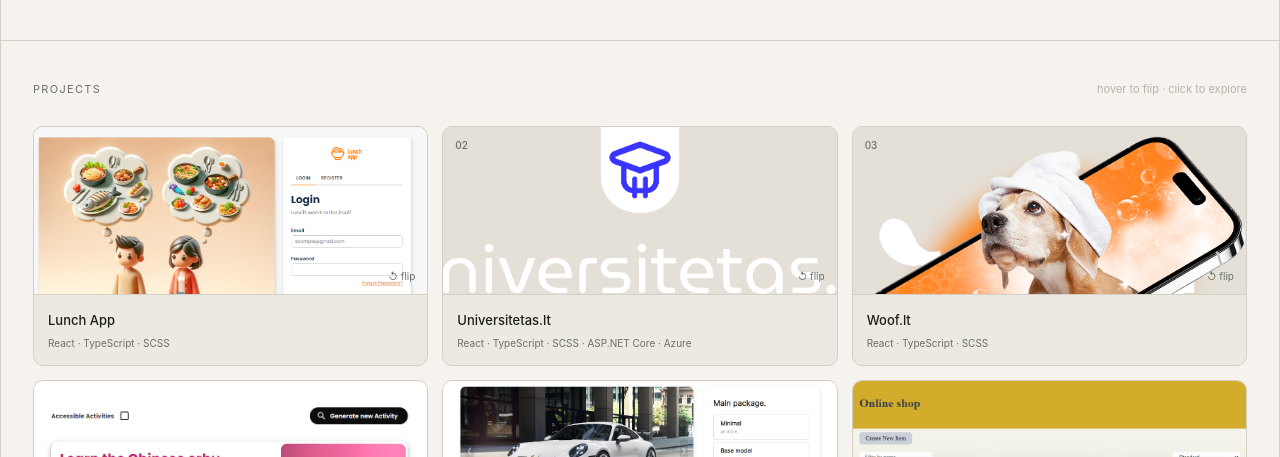
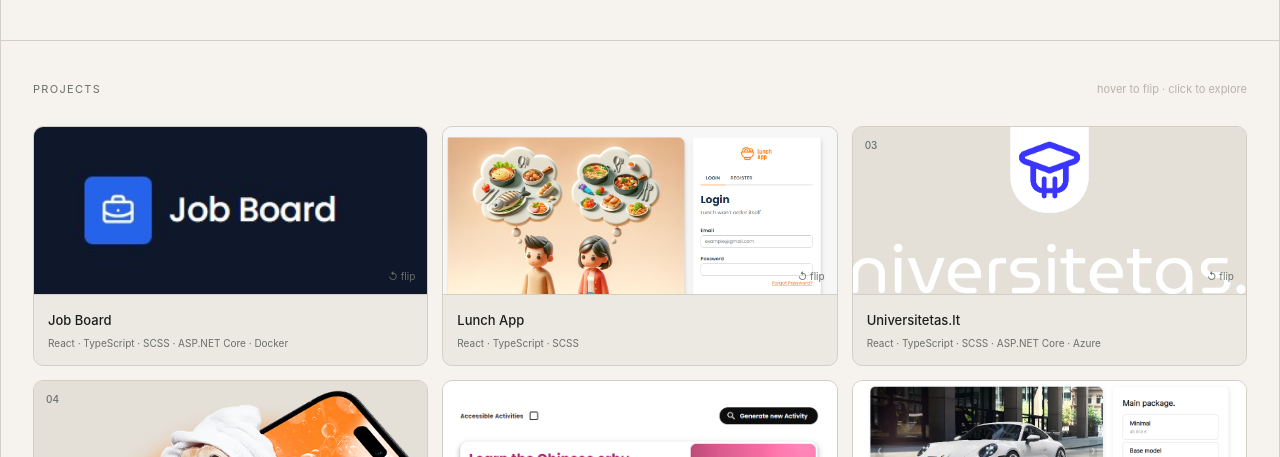
Before and after one commit to Simasdan/portfolio-web, a React (Vite) app: page / in a window 1280 px wide. Shown: the part 1700-2157 px from the top of the page. Built offline with nearby package versions, Linux system fonts and the light colour scheme.

Commit message:
Added job board project and docker to tech stack

```diff
--- a/src/data/projects.ts
+++ b/src/data/projects.ts
@@ -1,4 +1,5 @@
 import { Project } from '../types';
+import jobBoard from '../assets/images/job-board.jpg';
 import lunchApp from '../assets/images/lunchapp.png';
 import universitetas from '../assets/images/universitetaslt.png';
 import woof from '../assets/images/WoofLt.png';
@@ -10,8 +11,19 @@ import portfolio from '../assets/images/FourthProject.png';
 
 export const projects: Project[] = [
   {
+    id: 0,
+    num: '01',
+    title: 'Job Board',
+    description:
+      'A full-stack job board platform with role-based authentication for employers and candidates. Employers can create, update and delete job posts, while candidates can browse listings and submit applications. Built with an ASP.NET Core Web API backend and a React TypeScript frontend.',
+    techStack: ['React', 'TypeScript', 'SCSS', 'ASP.NET Core', 'Docker'],
+    liveUrl: 'https://simasdan.github.io/job-board/',
+    codeUrl: 'https://github.com/Simasdan/job-board',
+    image: jobBoard,
+  },
+  {
     id: 1,
-    num: '01',
+    num: '02',
     title: 'Lunch App',
     description:
       'A fully responsive lunch application featuring login and registration pages, as well as a meal ordering interface. Data for rendering is sourced from a JSON server. Upon accessing the application, a modal appears providing guidance on how to log in for testing purposes and instructions for using the meal ordering layout. The app addresses various edge cases and was built utilising best practices for code reusability, ensuring a maintainable and scalable codebase.',
@@ -22,7 +34,7 @@ export const projects: Project[] = [
   },
   {
     id: 2,
-    num: '02',
+    num: '03',
     title: 'Universitetas.lt',
     description:
       'A full-stack project of an online platform providing diverse information on business creation, offering assistance to both beginners and seasoned entrepreneurs. Built with a React TypeScript frontend and an ASP.NET Core Web API backend, hosted on Microsoft Azure.',
@@ -33,7 +45,7 @@ export const projects: Project[] = [
   },
   {
     id: 3,
-    num: '03',
+    num: '04',
     title: 'Woof.lt',
     description:
       'A landing page for an online dog grooming platform for Lithuania-based dog groomers and owners. Clean, modern, and fully responsive design focused on clarity and conversion.',
@@ -44,7 +56,7 @@ export const projects: Project[] = [
   },
   {
     id: 4,
-    num: '04',
+    num: '05',
     title: 'Activity Generator',
     description:
       'A random activity generator fetching data from a JSON server. Fully responsive with a checkbox for filtering accessible activities, a generate button for new activities, and each activity has its own unique colour styling and image based on its category.',
@@ -55,7 +67,7 @@ export const projects: Project[] = [
   },
   {
     id: 5,
-    num: '05',
+    num: '06',
     title: 'Porsche Configurator',
     description:
       'A car configurator featuring several selections, an image slider that dynamically changes colours based on the colour selection, and calculates the total amount in euros based on configurator selections. Transfers to the order page after clicking the Order button.',
@@ -66,7 +78,7 @@ export const projects: Project[] = [
   },
   {
     id: 6,
-    num: '06',
+    num: '07',
     title: 'React Online Shop',
     description:
       'A concise demonstration of an online shopping platform built with React. Features an interactive Create New Item button, a filter input field, a sorting feature for arranging items, and a delete button with a confirmation dialog before removal.',
@@ -77,7 +89,7 @@ export const projects: Project[] = [
   },
   {
     id: 7,
-    num: '07',
+    num: '08',
     title: 'Number Guesser',
     description:
       'A random number guessing game. Upon loading, a random number between 1 and 100 is generated. After entering a guess, the player receives higher or lower hints until correct. A modal then shows how many attempts it took. The generated number is also logged to the console for testing convenience.',
@@ -88,7 +100,7 @@ export const projects: Project[] = [
   },
   {
     id: 8,
-    num: '08',
+    num: '09',
     title: 'This Portfolio',
     description:
       'The portfolio website you are currently viewing. Fully responsive for all screen sizes, built with React and TypeScript. Showcases projects, tech stack, certificates, and contact information with a modern light design.',
--- a/src/data/techStack.ts
+++ b/src/data/techStack.ts
@@ -16,6 +16,7 @@ export const techStack: TechItem[] = [
   { name: 'HTML', category: 'Markup' },
   { name: 'CSS', category: 'Styling' },
   { name: 'Azure', category: 'Cloud' },
+  { name: 'Docker', category: 'DevOps' },
   { name: 'Git', category: 'Version control' },
   { name: 'GitHub', category: 'Version control' },
 ];
```
Also changed, not shown: src/assets/images/job-board.jpg (added).
